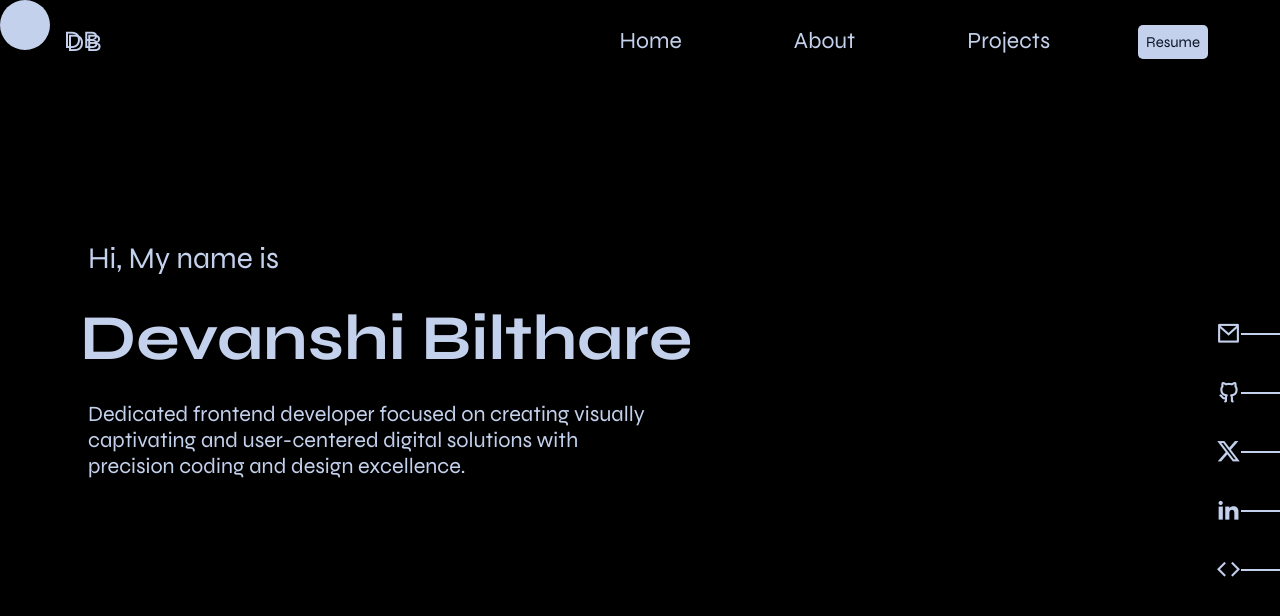
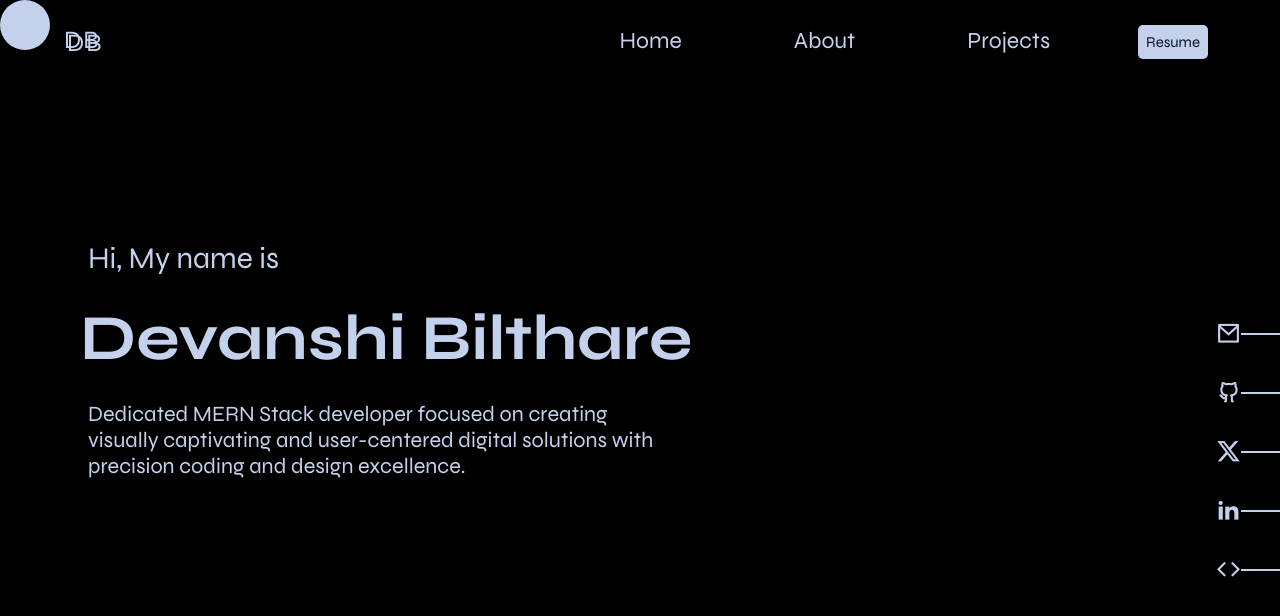
Before and after one commit to Devanshi-Bilthare/Portfolio, a React (Create React App) app: page / in a window 1280 px wide. Shown: the top 616 px of the page. Built offline with nearby package versions, Linux system fonts and the light colour scheme; the HTML template or start-up script is replaced by a standard one; a web font is replaced by a local one.

Commit message:
changed about and home page description

```diff
--- a/src/Pages/About/About.jsx
+++ b/src/Pages/About/About.jsx
@@ -13,7 +13,7 @@ const About = () => {
   // const skills = ["ri-java-fill","ri-javascript-fill","ri-nodejs-fill","ri-reactjs-fill","ri-html5-line","ri-css3-line","Responsive Design","JavaScript(ES6+)","Core Java","Data structures","Algorithms","GIT","GitHub","Postman"]
   return (
     <div id="about">
-          <p>I'm Devanshi Bilthare, a final year BCA student and frontend developer passionate about creating visually compelling digital solutions. With problem-solving skills and a love for art and functionality, I weave intricate code structures for seamless user experiences. Excited for new opportunities, I'm ready to collaborate on innovative projects.</p>
+          <p>I'm Devanshi Bilthare, a final year BCA student and MERN Stack developer passionate about creating visually compelling digital solutions. With problem-solving skills and a love for art and functionality, I weave intricate code structures for seamless user experiences. Excited for new opportunities, I'm ready to collaborate on innovative projects.</p>
             <div className="skills">
                 <h2>Skills</h2>
                 <div className="skill_btns">
--- a/src/Pages/Home/Home.jsx
+++ b/src/Pages/Home/Home.jsx
@@ -9,7 +9,7 @@ const Home = () => {
     <div className="intro">
         <p>Hi, My name is</p>
         <h2>Devanshi Bilthare</h2>
-        <p className="para">Dedicated frontend developer focused on creating visually captivating and user-centered digital solutions with precision coding and design excellence.</p>
+        <p className="para">Dedicated MERN Stack developer focused on creating visually captivating and user-centered digital solutions with precision coding and design excellence.</p>
     </div>
 </div>
   <Footer/>
```
